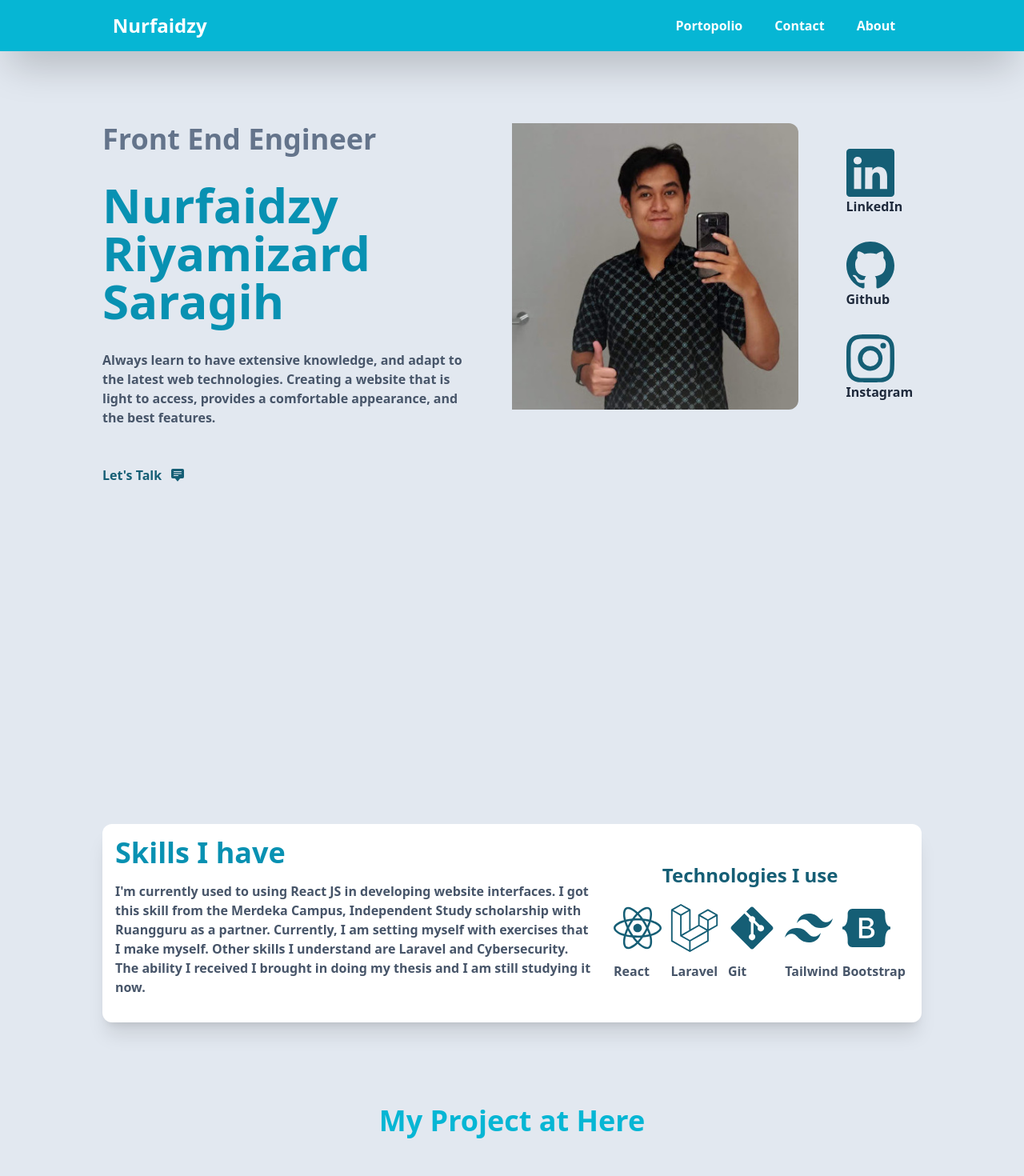
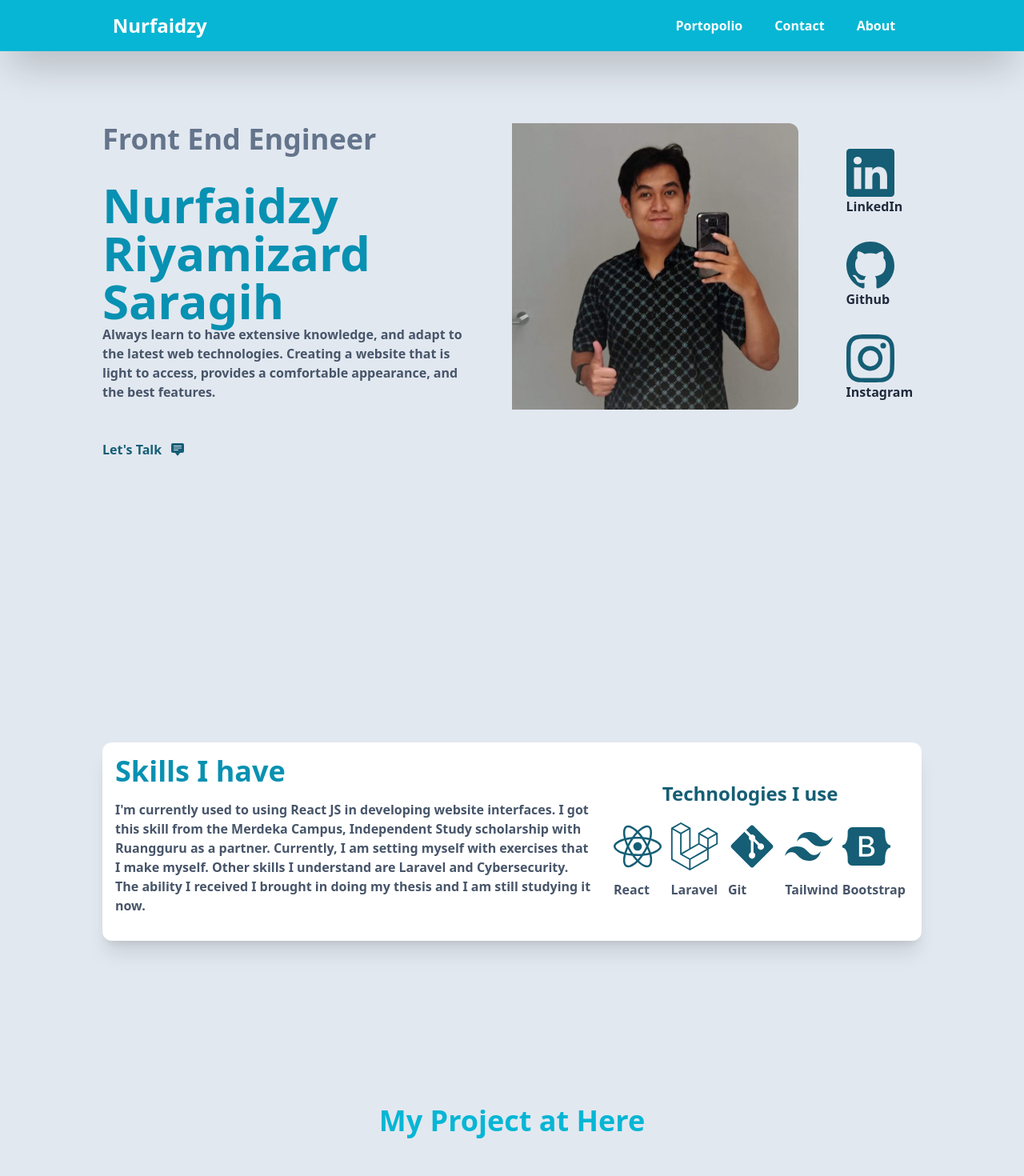
Before and after one commit to Nurfaidzy/Portofolio, a React (Create React App) app: page / in a window 1280 px wide. Shown: the top 1470 px of the page at 80% size. Built offline with nearby package versions, Linux system fonts and the light colour scheme.

Commit message:
fixing padding

```diff
--- a/src/Components/Perkenalan.jsx
+++ b/src/Components/Perkenalan.jsx
@@ -24,7 +24,7 @@ const Perkenalan = () => {
           <p className="laptop:text-4xl  laptop:pt-0 pt-4 text-2xl font-bold text-slate-500  ">
             Front End Engineer
           </p>
-          <p className="laptop:text-6xl  text-4xl font-bold text-cyan-600 laptop:w-[50%]  laptop:py-8 py-4 ">
+          <p className="laptop:text-6xl  text-4xl font-bold text-cyan-600 laptop:w-[50%]  laptop:pt-8 pt-4 ">
             Nurfaidzy Riyamizard Saragih
           </p>
           <p className="laptop:w-[40%] laptop:font-bold text-slate-600">
@@ -32,7 +32,7 @@ const Perkenalan = () => {
             web technologies. Creating a website that is light to access,
             provides a comfortable appearance, and the best features.
           </p>
-          <div className="laptop:py-12 py-4">
+          <div className="laptop:pt-12 pt-4">
             <a
               href="nurfaidzy@gmail.com"
               className="font-bold text-cyan-800 flex"
--- a/src/Components/Portopolio.jsx
+++ b/src/Components/Portopolio.jsx
@@ -8,7 +8,7 @@ const Portopolio = () => {
   return (
     <>
       <motion.div
-        className="pt-[10%]"
+        className=""
         initial={{ y: 100, opacity: 0 }}
         whileInView={{ y: 0, opacity: 1 }}
         transition={{ duration: 0.5 }}
--- a/src/Components/Project.jsx
+++ b/src/Components/Project.jsx
@@ -12,7 +12,7 @@ const Project = () => {
     <>
       <div className="laptop:py-[10%] py-[20%]">
         <motion.div
-          className="flex justify-center font-bold laptop:text-4xl text-2xl text-cyan-500"
+          className="flex justify-center font-bold laptop:text-4xl text-2xl text-cyan-500 pt-[10%]"
           id="Porto"
           initial={{ y: 100, opacity: 0 }}
           whileInView={{ y: 0, opacity: 1 }}
```
